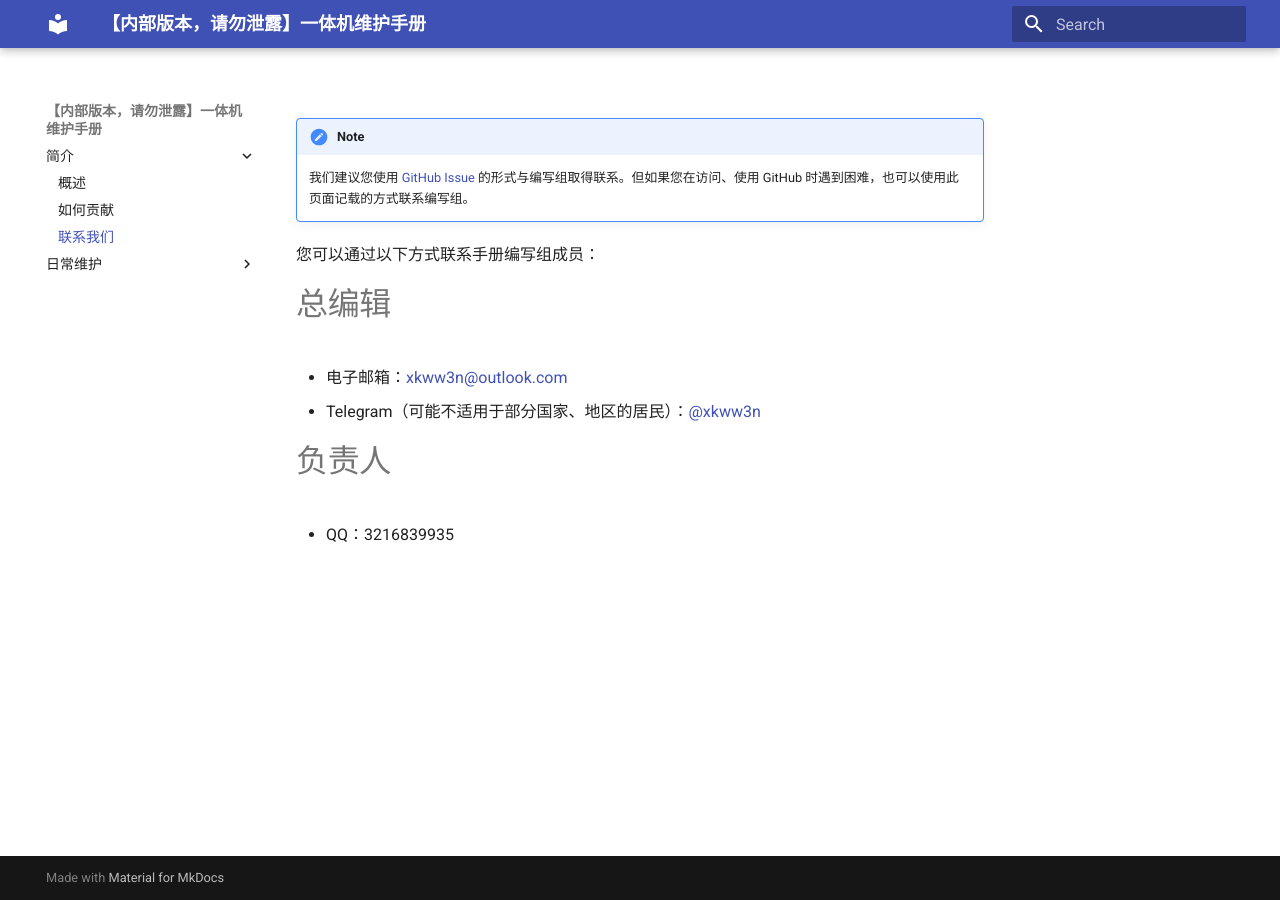
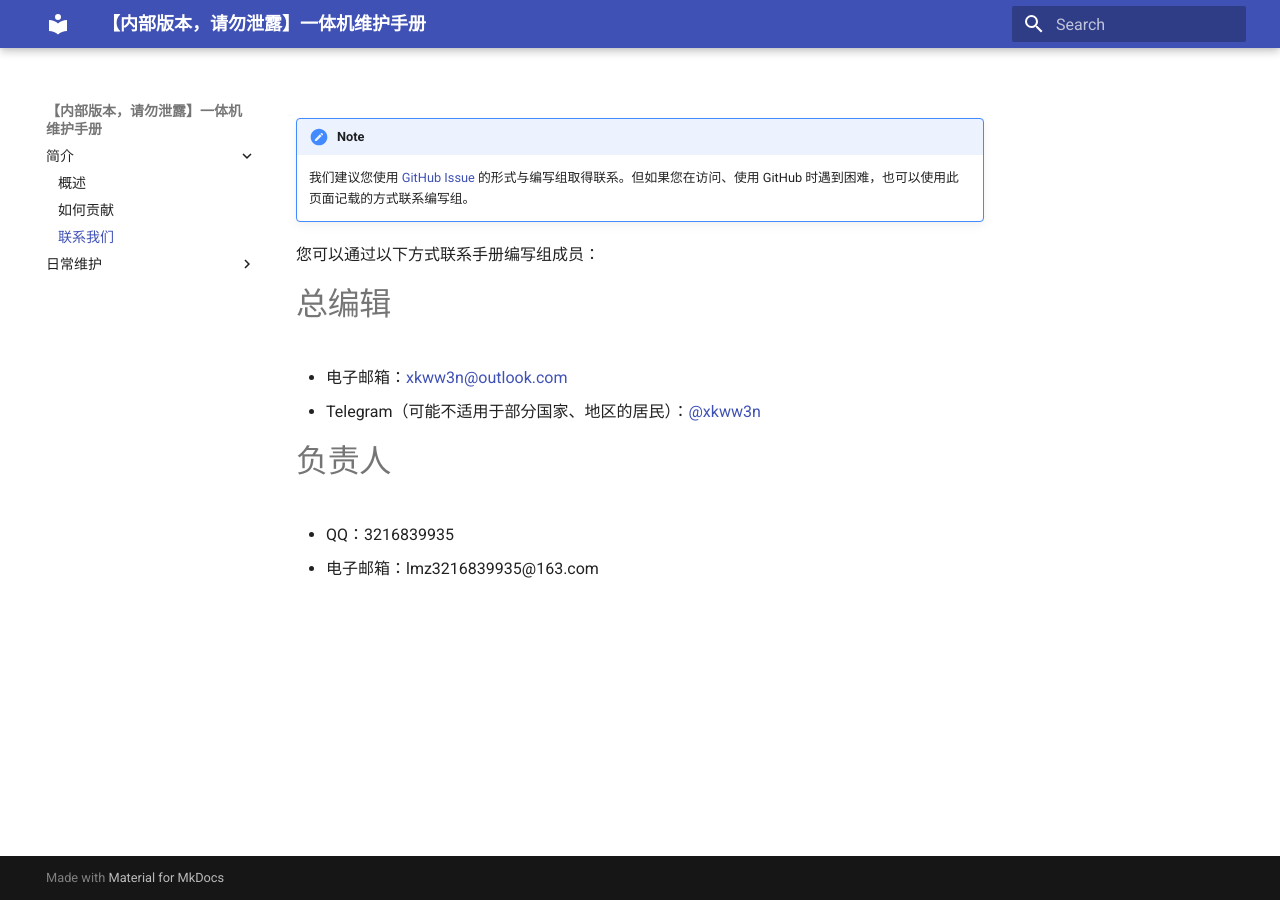
Before and after one commit to su-gzno3ms/tech-guide, an MkDocs documentation site: the page built from docs/contact-us.md, in a window 1280 px wide. Built offline with MkDocs 1.6.1 and Material for MkDocs 9.7.7, drawn with Linux system fonts in a browser that asks for light colours.

Commit message:
Update contact-us.md

```diff
--- a/docs/contact-us.md
+++ b/docs/contact-us.md
@@ -11,3 +11,4 @@
 # 负责人
 
 - QQ：3216839935
+- 电子邮箱：lmz3216839935@163.com
```
